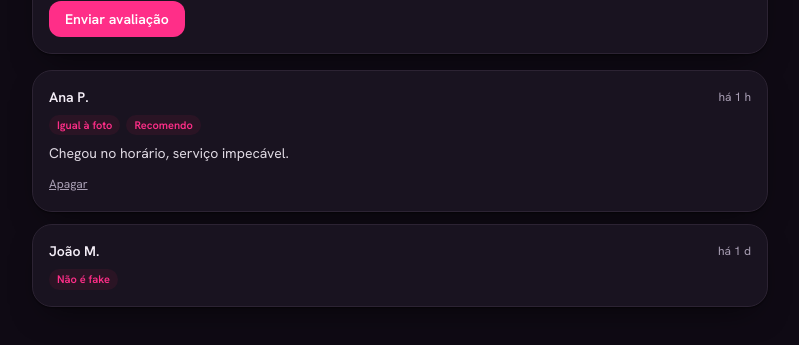
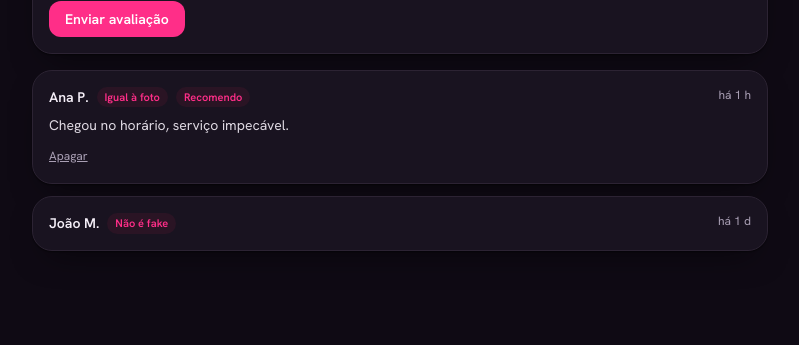
Before and after one commit to hipercompanycode/vitrine_vip, a Next.js app: page /preview/anuncio/1 in a window 1280 px wide. Shown: the part 1220-1565 px from the top of the page, without its empty margins (240-1039 px from the left). After the commit the page ends 1535 px from the top, so only its background shows below. Built offline with nearby package versions, Linux system fonts and the light colour scheme; no server answers.

Commit message:
feat(avaliacao): selos ao lado do nome na mesma linha

```diff
--- a/src/components/ReviewList.tsx
+++ b/src/components/ReviewList.tsx
@@ -20,19 +20,17 @@ export default function ReviewList({
     <ul className="space-y-3">
       {reviews.map((r) => (
         <li key={r.id} className="rounded-card border border-line bg-surface p-4 shadow-card">
-          <div className="flex items-center justify-between">
-            <span className="text-sm font-semibold text-ink">{r.authorName || "Usuário"}</span>
-            <span className="text-xs text-muted">{timeAgo(new Date(r.created_at), now)}</span>
-          </div>
-          {r.tags.length > 0 && (
-            <div className="mt-2 flex flex-wrap gap-1.5">
+          <div className="flex items-start justify-between gap-2">
+            <div className="flex flex-wrap items-center gap-x-2 gap-y-1">
+              <span className="text-sm font-semibold text-ink">{r.authorName || "Usuário"}</span>
               {r.tags.map((t) => (
                 <span key={t} className="rounded-pill bg-accent-soft px-2 py-0.5 text-[11px] font-semibold text-accent">
                   {tagLabel(t)}
                 </span>
               ))}
             </div>
-          )}
+            <span className="shrink-0 whitespace-nowrap text-xs text-muted">{timeAgo(new Date(r.created_at), now)}</span>
+          </div>
           {r.comment && <p className="mt-2 whitespace-pre-line text-sm text-ink/90">{r.comment}</p>}
           {currentUserId === r.user_id && (
             <form action="/api/review/delete" method="post" className="mt-2">
```
